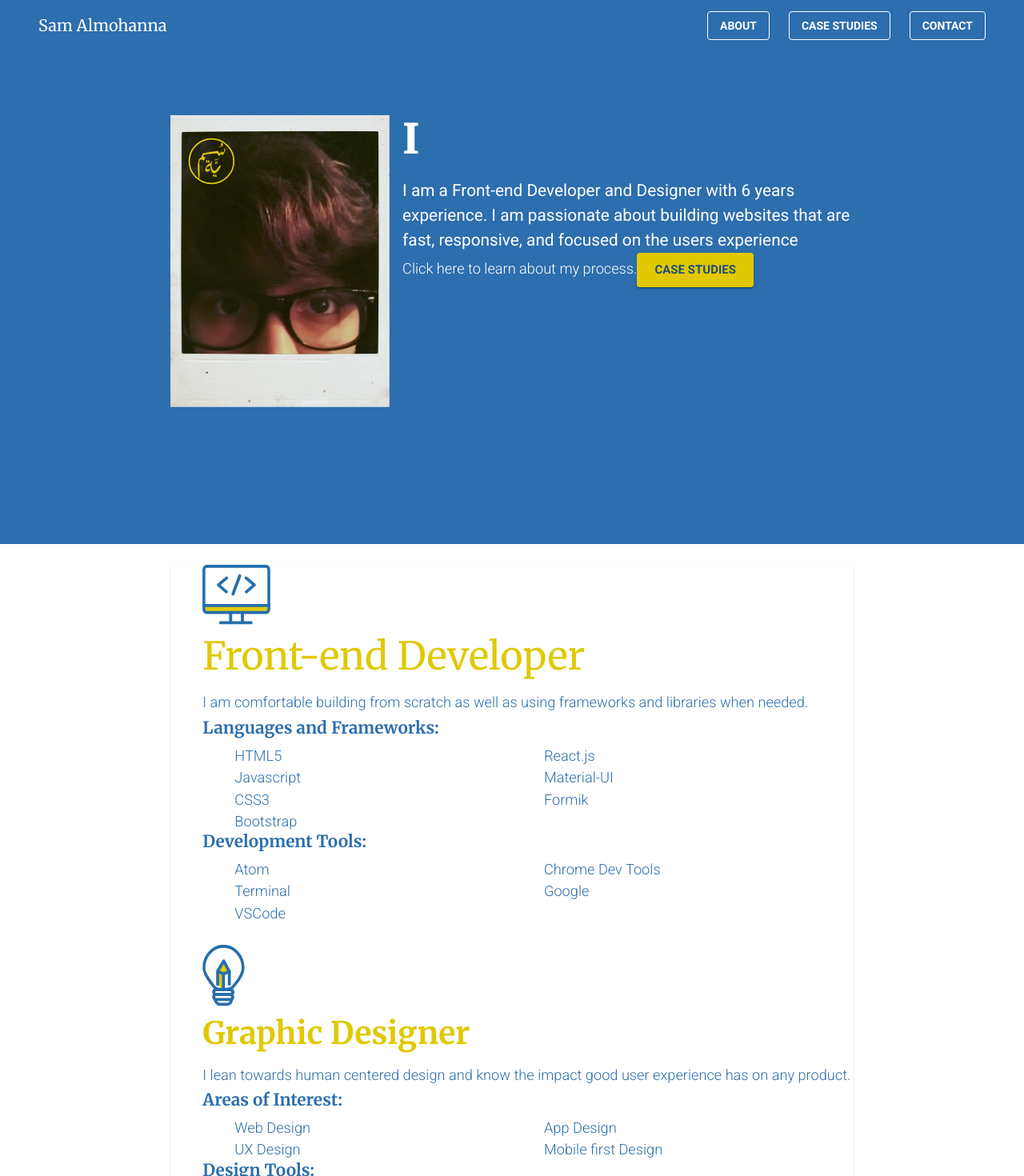
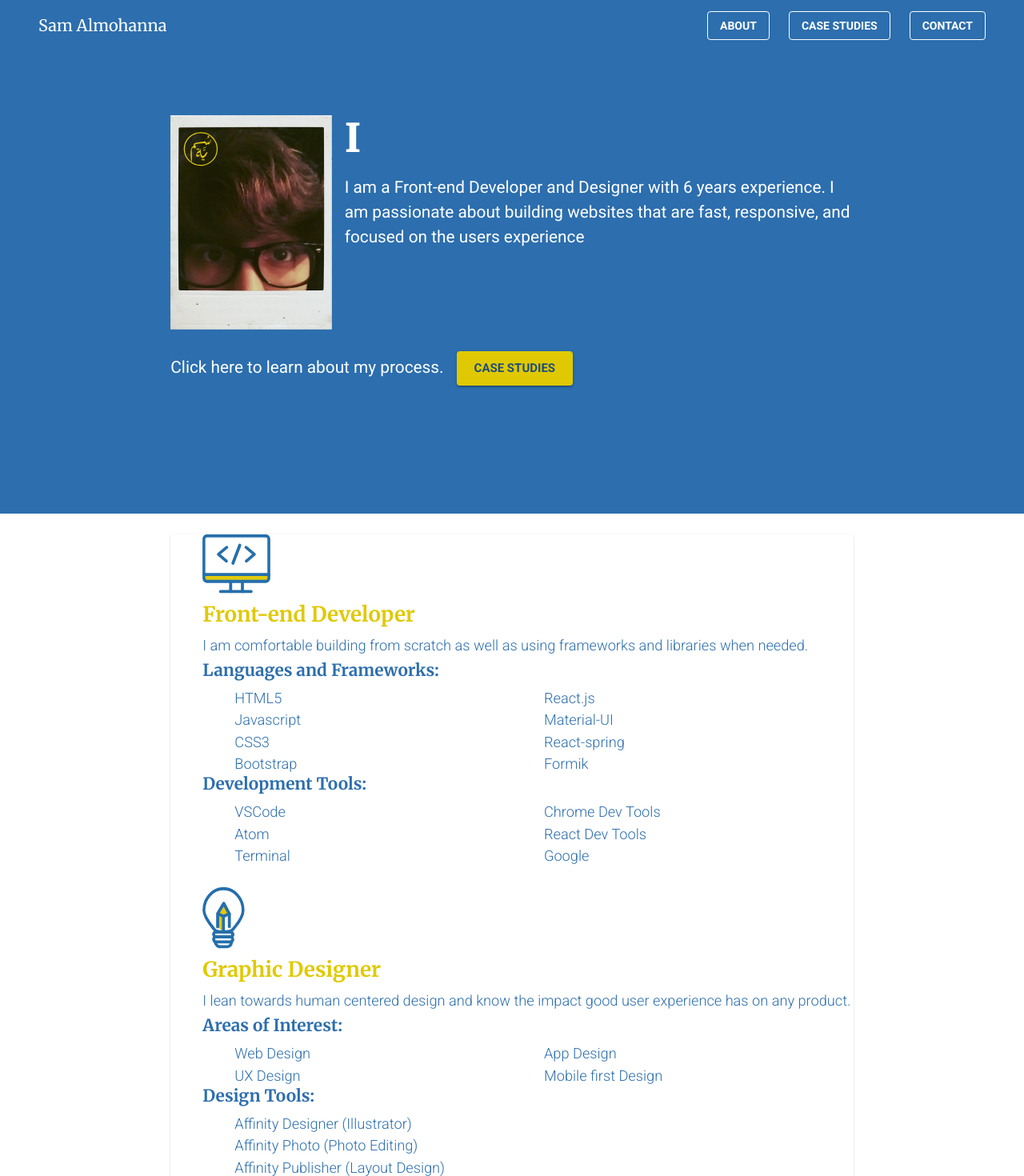
Before and after one commit to sumayahalmohanna/portfolioReactApp, a React (Create React App) app: page /portfolioReactApp/home/about in a window 1280 px wide. Shown: the top 1470 px of the page at 80% size. Built offline with nearby package versions, Linux system fonts and the light colour scheme.

Commit message:
more adjustments

```diff
--- a/src/components/About.js
+++ b/src/components/About.js
@@ -55,7 +55,11 @@ const useStyles = makeStyles((theme) => ({
   customDesignIcon: {
     width: '53px',
     height: 'auto',
-  }
+  },
+  linkBtn: {
+    textDecoration: 'none',
+    marginLeft: theme.spacing(2),
+  },
 }));
 
 function About() {
@@ -69,13 +73,13 @@ function About() {
           <Grid item xs={1} sm={2} xl={3}/>
           <Grid item xs={10} sm={8} xl={6}>
             <Grid item container spacing={2}>
-            <Grid item md={4} sm={12}>
+            <Grid item md={3} sm={12}>
             <img alt="Profile of Sam."
                   className={classes.profileImg}
                   src={ProfilePicture}
                 />
             </Grid>
-            <Grid item md={8} sm={12}>
+            <Grid item md={9} sm={12}>
             <Typography gutterBottom variant="h1">
                   <Typewriter
                     options={{
@@ -89,13 +93,16 @@ function About() {
                 I am passionate about building
                 websites that are fast, responsive, and focused on the users experience
                     </Typography>
-                    <Typography className={classes.textBody} variant="body2">Click here to learn about my process.
 
-                  <Link to='/home/caseStudies'>
-                    <Button size="large" variant="contained" color="primary">
-                      Case Studies
-                    </Button>
-                  </Link></Typography>
+            </Grid>
+            <Grid item xs={12}>
+            <Typography className={classes.textBody} variant="body1">Click here to learn about my process.
+
+                    <Link to='/home/caseStudies' className={classes.linkBtn}>
+                      <Button size="large" variant="contained" color="primary">
+                        Case Studies
+                      </Button>
+                    </Link></Typography>
             </Grid>
             </Grid>
           </Grid>
@@ -131,6 +138,7 @@ function About() {
                           <Grid item xs={6}>
                             <li><Typography variant='body2'>React.js</Typography></li>
                             <li><Typography variant='body2'>Material-UI</Typography></li>
+                            <li><Typography variant='body2'>React-spring</Typography></li>
                             <li><Typography variant='body2'>Formik</Typography></li>
                           </Grid>
                         </Grid>
@@ -139,12 +147,13 @@ function About() {
                       <ul  className={classes.subUL}>
                         <Grid item container>
                           <Grid item xs={6}>
+                            <li><Typography variant='body2'>VSCode</Typography></li>
                             <li><Typography variant='body2'>Atom</Typography></li>
                             <li><Typography variant='body2'>Terminal</Typography></li>
-                            <li><Typography variant='body2'>VSCode</Typography></li>
                           </Grid>
                           <Grid item xs={6}>
                             <li><Typography variant='body2'>Chrome Dev Tools</Typography></li>
+                            <li><Typography variant='body2'>React Dev Tools</Typography></li>
                             <li><Typography variant='body2'>Google</Typography></li>
                           </Grid>
                         </Grid>
@@ -157,7 +166,7 @@ function About() {
                   className={classes.customDesignIcon}
                   src={DesignIcon}
                 />
-                    <Typography variant='h2' gutterBottom className={classes.paperTitle}>Graphic Designer</Typography>
+                    <Typography variant='h3' gutterBottom className={classes.paperTitle}>Graphic Designer</Typography>
                     <Typography variant='body2' gutterBottom>
                       I lean towards human centered design and know the impact good user
                     experience has on any product.</Typography>
--- a/src/index.js
+++ b/src/index.js
@@ -49,12 +49,17 @@ const theme = createMuiTheme({
     h1: {
       fontFamily: "'Merriweather', serif",
       fontWeight: "900",
-      fontSize: "2em",
+      fontSize: "1.9em",
     },
     h2: {
       fontFamily: "'Merriweather', serif",
       fontWeight: "700",
       fontSize: "1.5em",
+    },
+    h3: {
+      fontFamily: "'Merriweather', serif",
+      fontWeight: "700",
+      fontSize: "1em",
     },
     h4: {
       fontFamily: "'Merriweather', serif",
```
Also changed, not shown: 29 other files (tests, documents, lock files or other folders).
